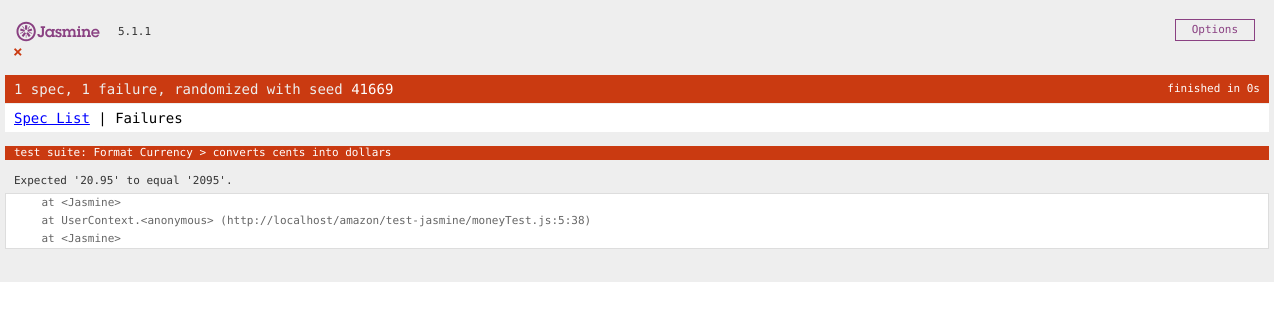
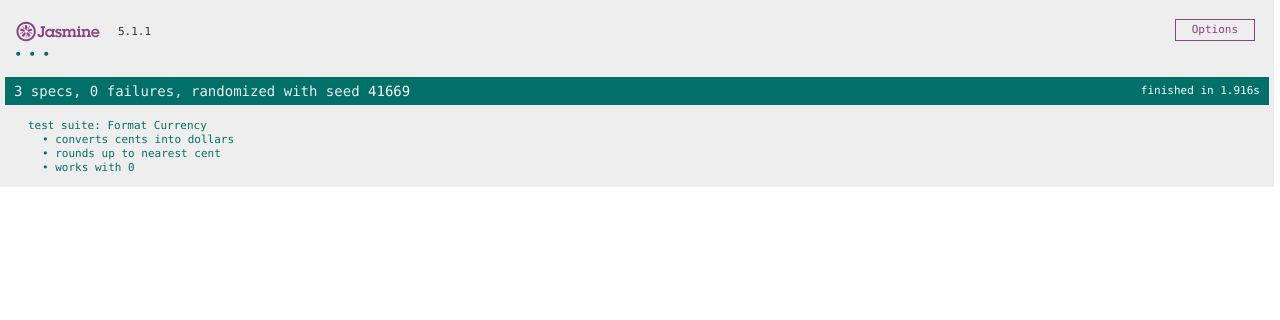
Before and after one commit to Gaus80/JavaScript, a plain HTML site: page amazon/test-jasmine/SpecRunner.html in a window 1280 px wide. Drawn offline with Linux system fonts and the light colour scheme.

Commit message:
Tests workin completed

```diff
--- a/amazon/test-jasmine/moneyTest.js
+++ b/amazon/test-jasmine/moneyTest.js
@@ -2,6 +2,14 @@ import { formatCurrency } from "../scripts/utils/money.js";
 
 describe('test suite: Format Currency', () =>{
     it('converts cents into dollars',()=>{
-        expect(formatCurrency(2095)).toEqual('2095');
+        expect(formatCurrency(2095)).toEqual('20.95');
+    });
+
+    it('works with 0',()=>{
+        expect(formatCurrency(0)).toEqual('0.00');
+    });
+
+    it('rounds up to nearest cent',()=>{
+        expect(formatCurrency(2000.5)).toEqual('20.01');
     });
 });
```
Also changed, not shown: amazon/test-jasmine/SpecRunner.html (+1 -1 lines).
